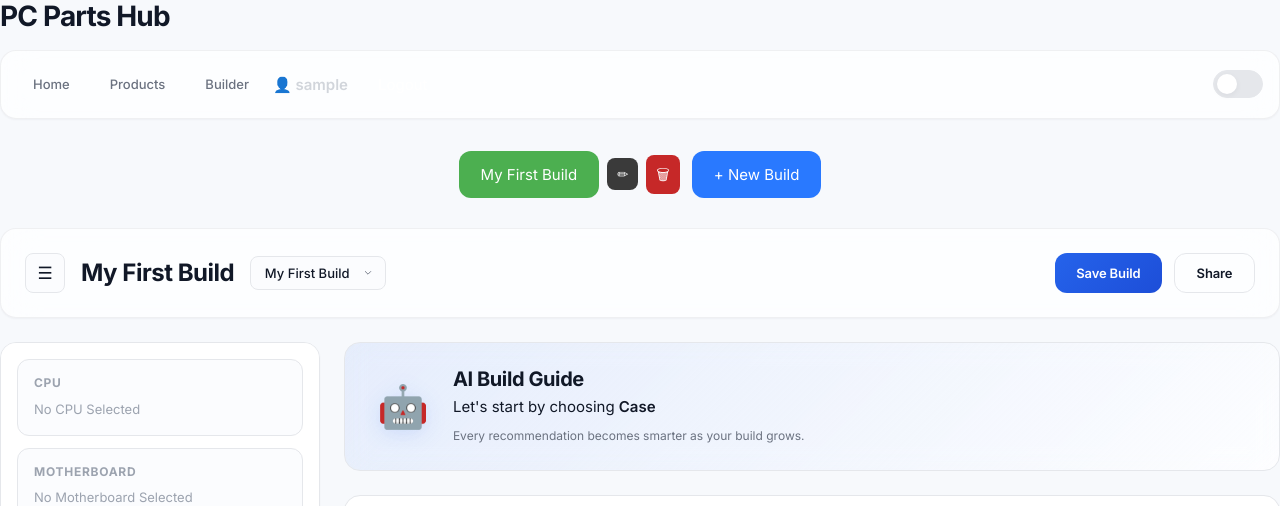
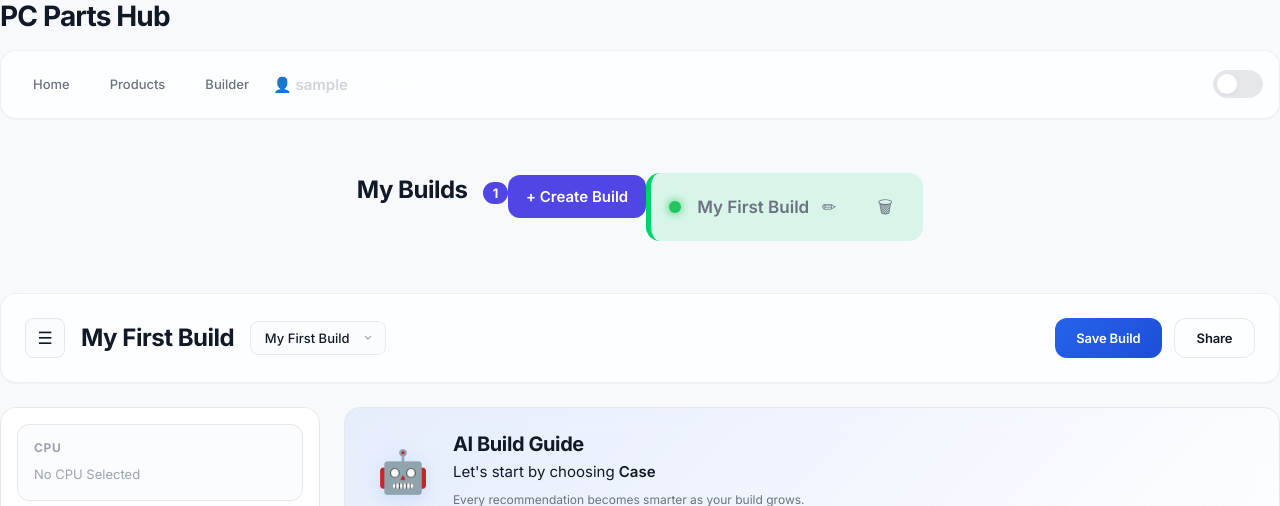
Before and after one commit to Biswajitfiguringthingsout/pc-parts-hub, a Django app: page /build/ in a window 1280 px wide. Shown: the top 506 px of the page. Run offline with Django 5.2, Linux system fonts and the light colour scheme; the visitor is signed in with stand-in values (Sample User, id 1); data comes from the database, SQL or seed files in the repository; data that the repository does not hold is empty; parts of the project's set-up code (start-up, migrations or seed data) failed here and were passed over.

Commit message:
Enhance Build model with metadata
- Add build description
- Add build type choices
- Track build update timestamps
- Prepare model for preset builds and homepage redesign

```diff
--- a/products/models.py
+++ b/products/models.py
@@ -212,14 +212,43 @@ class Product(models.Model):
 
     def __str__(self):
         return self.name
+BUILD_TYPES = [
+    ("gaming", "Gaming"),
+    ("streaming", "Streaming"),
+    ("workstation", "Workstation"),
+    ("editing", "Editing"),
+    ("office", "Office"),
+    ("ai", "AI / Machine Learning"),
+    ("mini_itx", "Mini ITX"),
+    ("server", "Server / NAS"),
+    ("custom", "Custom"),
+]
 class Build(models.Model):
-    user = models.ForeignKey(User,on_delete=models.CASCADE,
+
+    user = models.ForeignKey(
+        User,
+        on_delete=models.CASCADE,
         related_name="builds",
         null=True,
         blank=True,
     )
 
     name = models.CharField(max_length=100)
+
+    description = models.CharField(
+        max_length=200,
+        blank=True,
+    )
+
+    build_type = models.CharField(
+        max_length=20,
+        choices=BUILD_TYPES,
+        default="gaming",
+    )
+
+    updated_at = models.DateTimeField(
+        auto_now=True,
+    )
 
     def __str__(self):
         return self.name
--- a/products/static/css/style.css
+++ b/products/static/css/style.css
@@ -2626,3 +2626,233 @@ text-decoration:none;
 background:#e53935;
 
 }
+/* ===============================
+   BUILD MANAGER
+================================ */
+
+.build-manager{
+
+    background:var(--card-bg);
+
+    border:1px solid var(--border-color);
+
+    border-radius:18px;
+
+    padding:22px;
+
+    margin-bottom:30px;
+
+}
+
+.build-header{
+
+    display:flex;
+
+    justify-content:space-between;
+
+    align-items:center;
+
+    margin-bottom:20px;
+
+}
+
+.build-header h2{
+
+    font-size:24px;
+
+    font-weight:700;
+
+}
+
+.build-list{
+
+    display:flex;
+
+    flex-direction:column;
+
+    gap:16px;
+
+}
+
+.build-row{
+
+    display:flex;
+
+    justify-content:space-between;
+
+    align-items:center;
+
+    padding:14px 18px;
+
+    border-radius:14px;
+
+    background:var(--surface);
+
+    transition:.25s;
+
+}
+
+.build-row:hover{
+
+    transform:translateX(6px);
+
+}
+
+.active-build{
+
+    border-left:5px solid #00d26a;
+
+    background:rgba(0,210,106,.12);
+
+}
+
+.build-link{
+
+    display:flex;
+
+    align-items:center;
+
+    gap:16px;
+
+    text-decoration:none;
+
+    color:inherit;
+
+    flex:1;
+
+}
+
+.build-name{
+
+    font-size:17px;
+
+    font-weight:600;
+
+}
+
+.build-actions{
+
+    display:flex;
+
+    gap:16px;
+
+}
+
+.icon-btn{
+
+    width:38px;
+
+    height:38px;
+
+    border:none;
+
+    border-radius:10px;
+
+    cursor:pointer;
+
+    font-size:17px;
+
+    background:#2f3640;
+
+    transition:.25s;
+
+}
+
+.icon-btn:hover{
+
+    transform:scale(1.08);
+
+}
+
+.delete-btn{
+
+    background:#b71c1c;
+
+}
+
+
+
+.new-build-btn{
+
+    padding:10px 18px;
+
+    border-radius:12px;
+
+    background:#4f46e5;
+
+    color:white;
+
+    text-decoration:none;
+
+    font-weight:600;
+
+    transition:.25s;
+
+}
+
+.new-build-btn:hover{
+
+    transform:translateY(-2px);
+
+}
+.build-status{
+    width:12px;
+    height:12px;
+    border-radius:50%;
+    background:#666;
+    display:inline-block;
+}
+
+.build-status.online{
+    background:#22c55e;
+    box-shadow:0 0 10px #22c55e;
+}
+.build-row{
+
+    cursor:pointer;
+
+}
+.icon-btn{
+
+    width:40px;
+
+    height:40px;
+
+    display:flex;
+
+    justify-content:center;
+
+    align-items:center;
+
+    border-radius:10px;
+
+    background:var(--card-bg);
+
+    border:1px solid var(--border-color);
+
+    color:var(--text-color);
+
+}
+
+.icon-btn:hover{
+
+    background:#4f46e5;
+
+    color:white;
+
+}
+.build-count{
+
+    margin-left:10px;
+
+    background:#4f46e5;
+
+    color:white;
+
+    border-radius:999px;
+
+    padding:3px 10px;
+
+    font-size:13px;
+
+}
--- a/products/templates/products/build_page.html
+++ b/products/templates/products/build_page.html
@@ -4,15 +4,47 @@
 {% block content %}
 
 <div class="build-manager">
+
+    <div class="build-header">
+
+        <h2>
+            My Builds
+                <span class="build-count">
+                    {{ builds|length }}
+                </span>
+        </h2>
+
+        <a
+            href="{% url 'create_build' %}"
+            class="new-build-btn"
+        >
+            + Create Build
+        </a>
+
+    </div>
+
     <div class="build-list">
+
         {% for b in builds %}
-            <div class="build-item">
-                <a
-                    href="{% url 'build_page' %}?build={{ b.id }}"
-                    class="build-pill {% if b.id == build.id %}active-build{% endif %}"
-                >
+
+        <div class="build-row {% if b.id == build.id %}active-build{% endif %}">
+
+            <a
+                href="{% url 'build_page' %}?build={{ b.id }}"
+                class="build-link"
+            >
+
+                <span class="build-status {% if b.id == build.id %}online{% endif %}"></span>
+
+                <span class="build-name">
+
                     {{ b.name }}
-                </a>
+
+                </span>
+
+            </a>
+
+            <div class="build-actions">
 
                 <button
                     class="icon-btn"
@@ -24,20 +56,19 @@
                 <a
                     href="{% url 'delete_build' b.id %}"
                     class="icon-btn delete-btn"
-                    onclick="return confirm('Delete {{ b.name }}?')"
+                    onclick="return confirm('Delete this build?')"
                 >
                     🗑
                 </a>
+
             </div>
+
+        </div>
+
         {% endfor %}
 
-        <a
-            href="{% url 'create_build' %}"
-            class="new-build-btn"
-        >
-            + New Build
-        </a>
     </div>
+
 </div>
 
 <div class="builder-header">
@@ -393,7 +424,7 @@
             </div>
             <section class="compare-panel">
 
-                <h2>⚔ Compare Components</h2>
+
 
                 <div class="compare-controls">
 
@@ -404,7 +435,7 @@
             </section>
         </section>
         <section class="tab-panel" id="compare">
-
+            <h2>⚔ Compare Components</h2>
             <div class="compatibility-panel">
 
                 <h2>🖥 Compare Builds</h2>
```
Also changed, not shown: products/templates/products/home.html (+188 -23 lines), products/migrations/0009_build_description_build_updated_at.py (added), products/migrations/0010_build_build_type.py (added).
